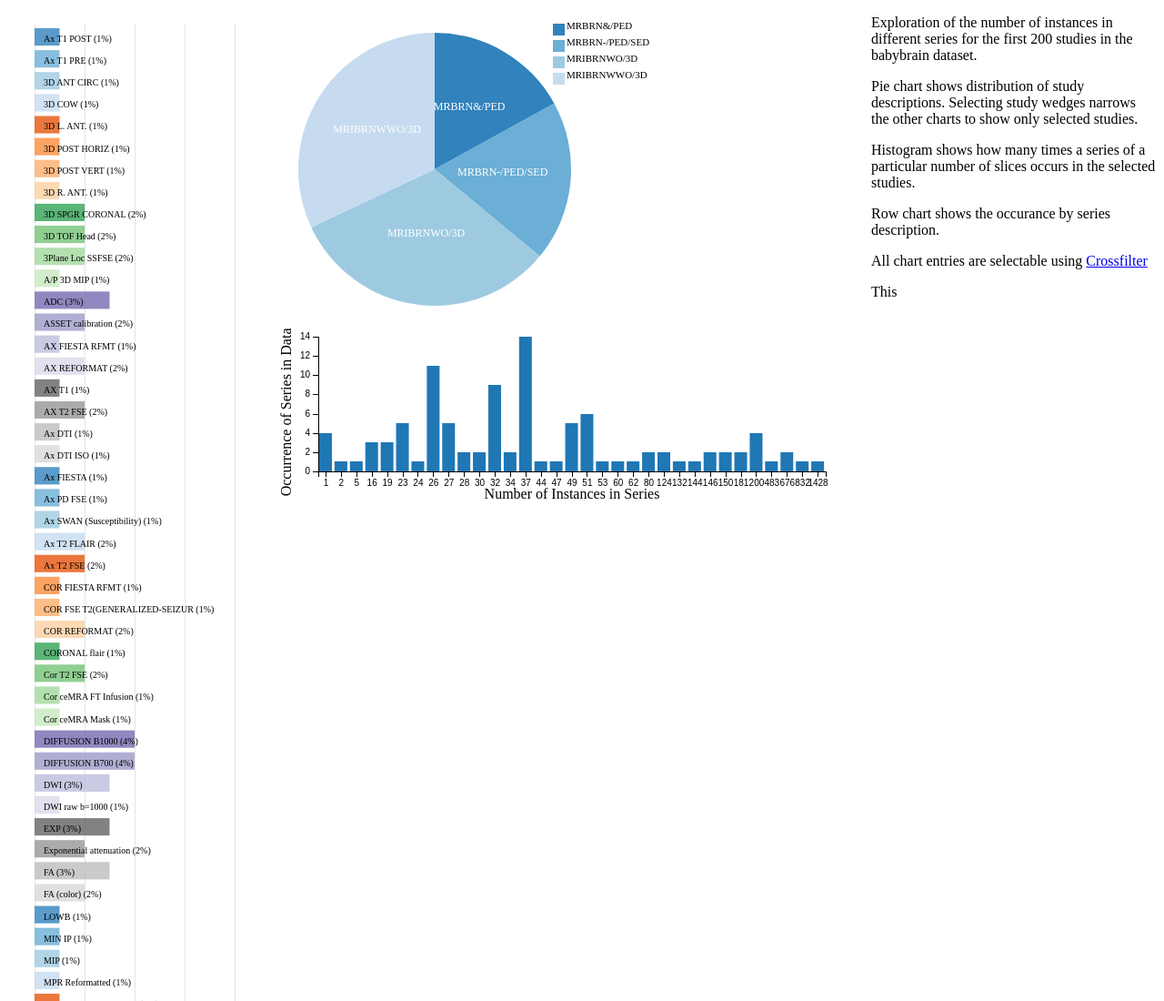
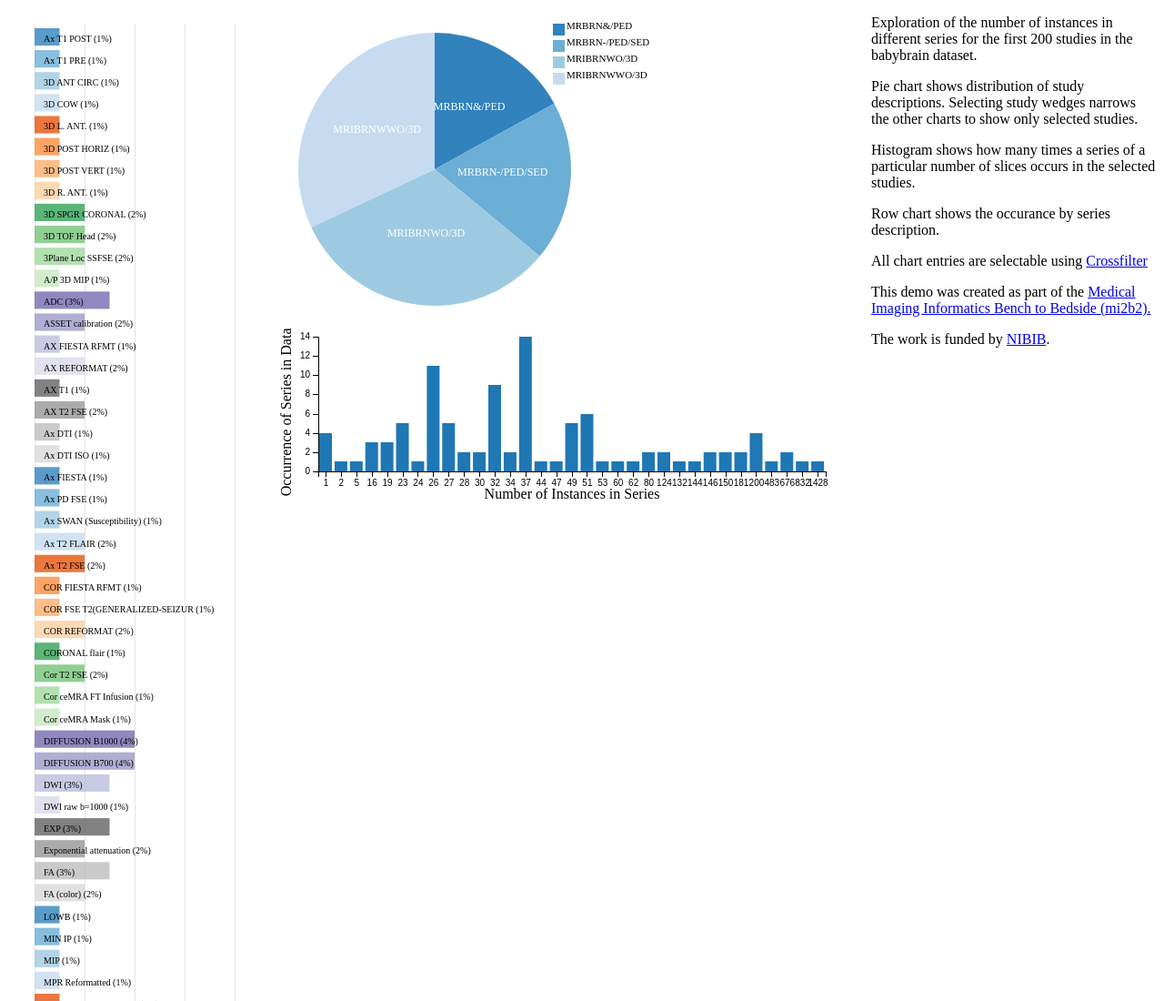
Before and after one commit to pieper/ch, a website: page experiments/dc/box-pie/index.html in a window 1280 px wide. Shown: the top 1100 px of the page at 91% size. Drawn offline with Linux system fonts and the light colour scheme.

Commit message:
Add NIH thank you

```diff
--- a/experiments/dc/box-pie/index.html
+++ b/experiments/dc/box-pie/index.html
@@ -11,6 +11,7 @@
 <div id="study-pie-chart"></div>
 <div id="series-histogram-chart"></div>
 
+<div>
 <p>
 Exploration of the number of instances in different series for the first
 200 studies in the babybrain dataset.
@@ -35,8 +36,13 @@ All chart entries are selectable using <a href=http://dc-js.github.io/dc.js/>Cro
 </p>
 
 <p>
-This
+This demo was created as part of the <a href=https://community.i2b2.org/wiki/display/mi2b2/mi2b2+Home>Medical Imaging Informatics Bench to Bedside (mi2b2).</a>
 </p>
+
+<p>
+The work is funded by <a href=http://www.nibib.nih.gov>NIBIB</a>.
+</p>
+</div>
 
 <script type="text/javascript" src="../js/d3.js"></script>
 <script type="text/javascript" src="../js/crossfilter.js"></script>
```
